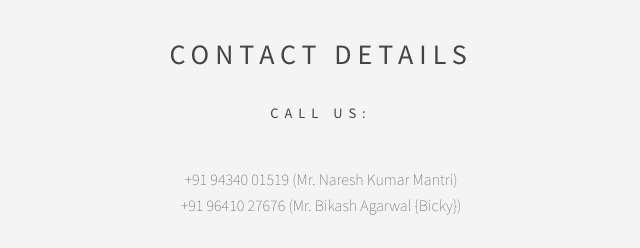
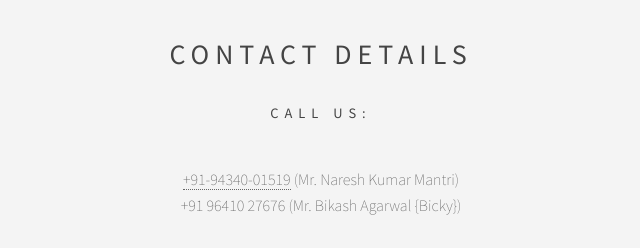
Before and after one commit to varungupta12/InchImagineFurnishing, a plain HTML site: page index.html in a window 1280 px wide. Shown: the part 1520-1768 px from the top of the page, 319-959 px from the left. Drawn offline with Linux system fonts and the light colour scheme.

Commit message:
Update index.html

```diff
--- a/index.html
+++ b/index.html
@@ -63,7 +63,7 @@
 					<section section id="cta" class="main special">
 						<h2 style="text-align:center">Contact Details</h2>
 						<h5 style="text-align:center">Call Us:</h5>
-						<p style="text-align:center"><br>+91 94340 01519 (Mr. Naresh Kumar Mantri)<br>+91 96410 27676 (Mr. Bikash Agarwal {Bicky})</p>
+						<p style="text-align:center"><br><a href="tel:+919434001519">+91-94340-01519</a> (Mr. Naresh Kumar Mantri)<br>+91 96410 27676 (Mr. Bikash Agarwal {Bicky})</p>
 						<ul class="actions">
 							<p style="text-align:center"><li><a href="https://api.whatsapp.com/send?phone=919434001519&text=Hello, I have a query related to Inch Imagine Furnishings." class="button big" target="_blank">Text us on Whatsapp</a></li></p>
 						</ul>
```
